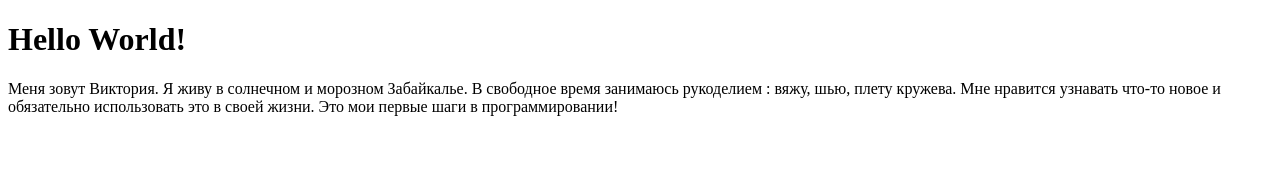
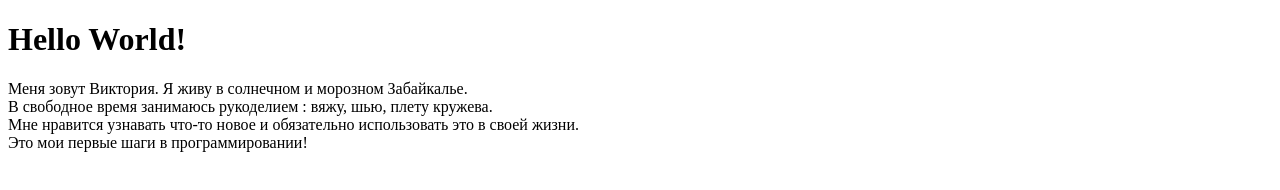
Before and after one commit to vpilkina/vpilkina.github.io, a plain HTML site: page index.html in a window 1280 px wide. Drawn offline with Linux system fonts and the light colour scheme.

Commit message:
правка

```diff
--- a/index.html
+++ b/index.html
@@ -4,10 +4,10 @@
 <h1>Hello World!</h1>
 
 <p>Меня зовут Виктория.
- Я живу в солнечном и морозном Забайкалье.
- В свободное время  занимаюсь рукоделием : вяжу, шью, плету кружева.
+ Я живу в солнечном и морозном Забайкалье.<br>
+ В свободное время  занимаюсь рукоделием : вяжу, шью, плету кружева.<br>
  Мне нравится узнавать что-то новое и обязательно использовать это
- в своей жизни. Это мои первые шаги в программировании!
+ в своей жизни. <br>Это мои первые шаги в программировании!
  </p>
 </body>
 </html>
```
